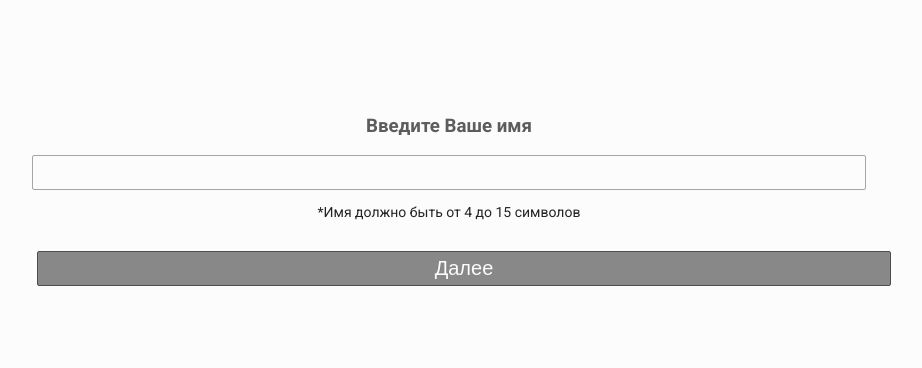
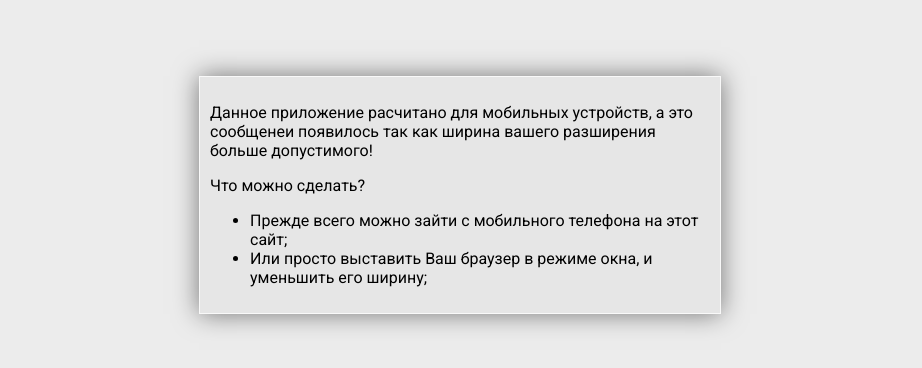
Before and after one commit to mrHaiker/FitLife, a website: page index.html in a window 1280 px wide. Shown: the part 204-572 px from the top of the page, without its empty margins (191-1113 px from the left). Drawn offline with Linux system fonts and the light colour scheme.

Commit message:
fix checkWidthScreen()

```diff
--- a/js/script.js
+++ b/js/script.js
@@ -7,6 +7,7 @@ $(document).ready(function(){
         // Если не задано имя и нет никаких данных на локальной машине
         // необходимо спросить имя и создать первую запись
         location.hash = 'newUser';
+        checkWidthScreen();
     } else {
         loadPage();
         checkWidthScreen();
--- a/links/whatName.html
+++ b/links/whatName.html
@@ -1,4 +1,4 @@
-<div id="yourName">
+<div id="yourName" class="hidden-md hidden-lg">
     <div class="wrapper">
         <h3>Введите Ваше имя</h3>
         <input id="UserName" class="col-xs-offset-2 col-xs-8" type="text" name="name">
```
